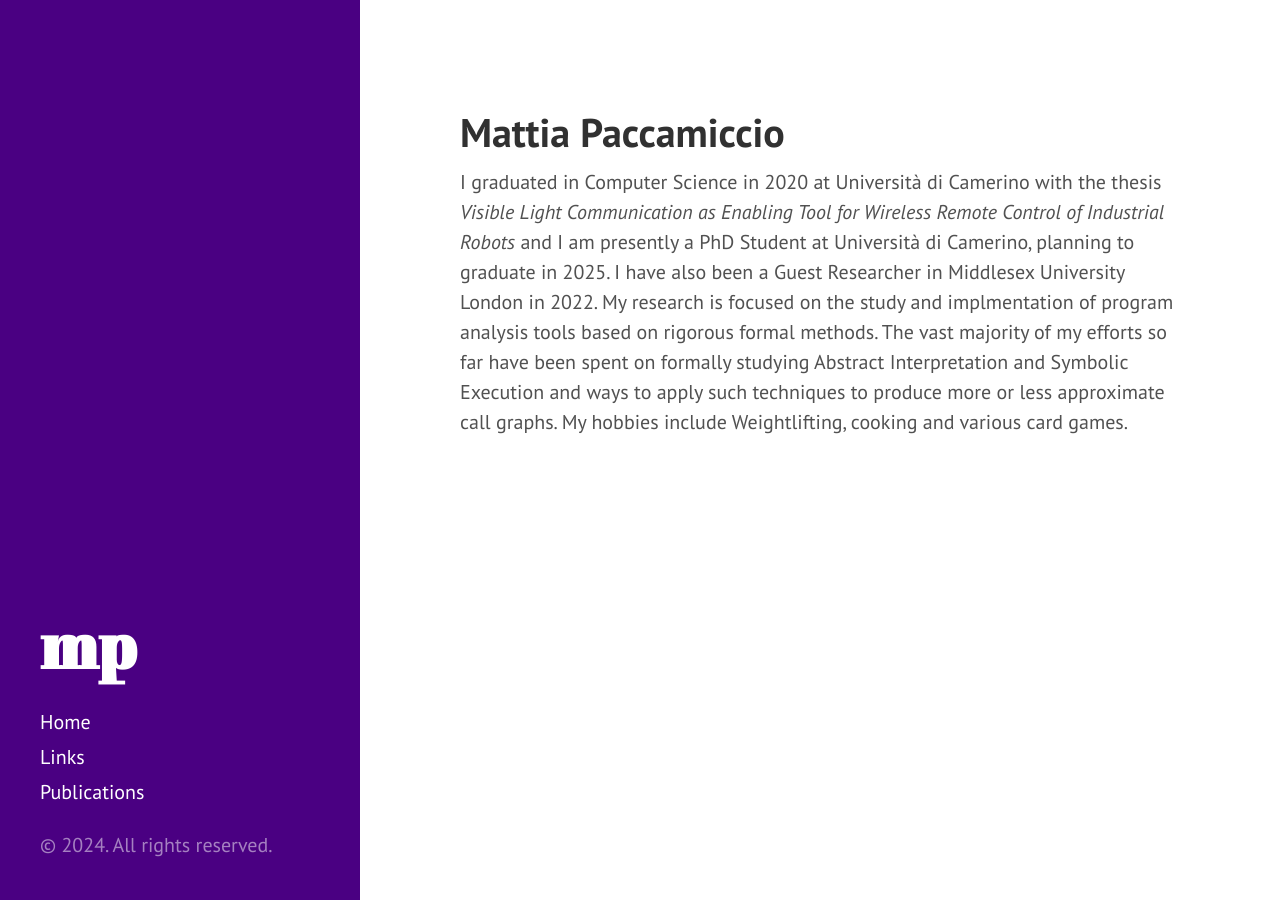
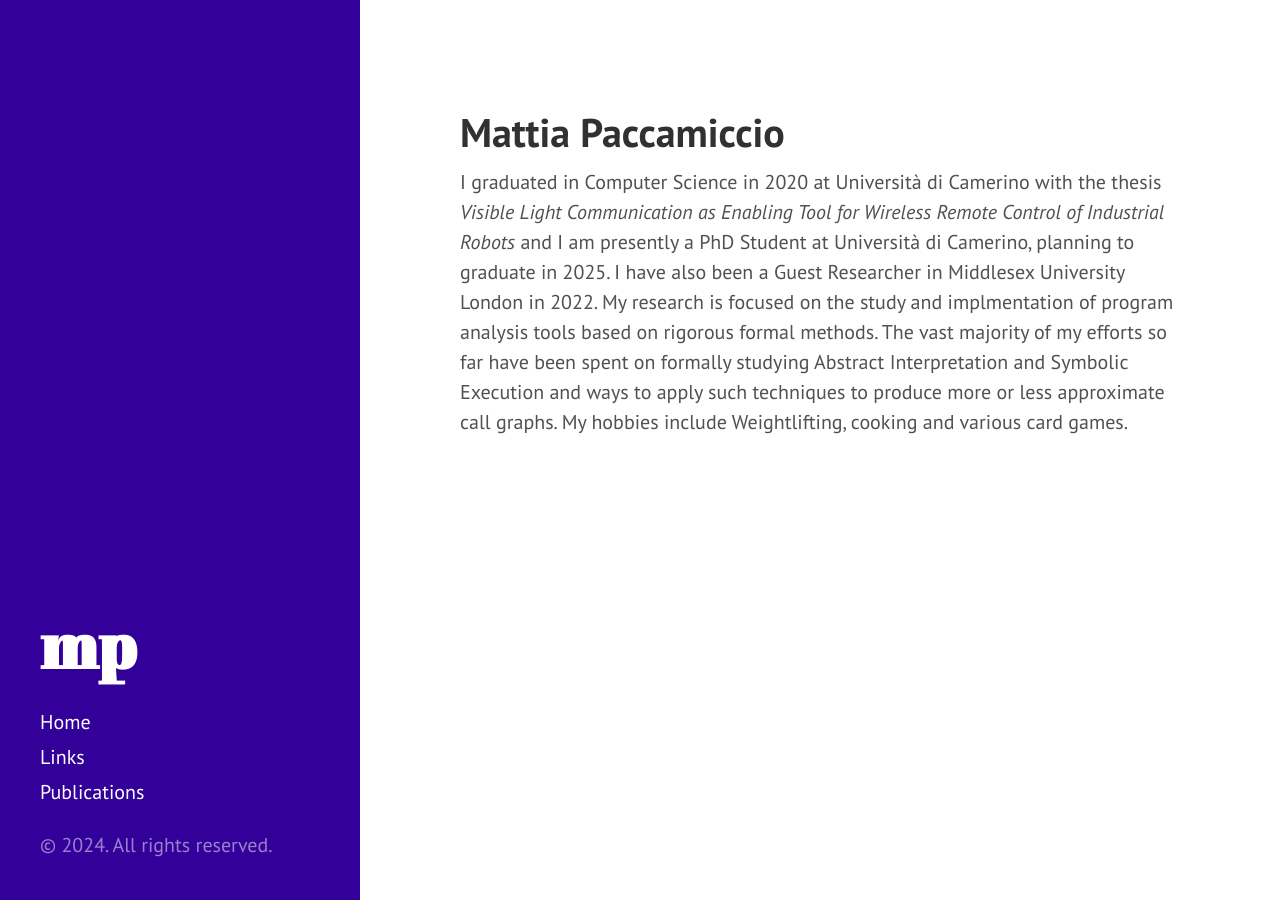
Before and after one commit to 097475/097475.github.io, a Jekyll site: the page built from index.html, in a window 1280 px wide. Built offline with Jekyll 4.4.1, drawn with Linux system fonts in a browser that asks for light colours; the list of posts is cut into pages by our own code.

Commit message:
Update hyde.css

```diff
--- a/public/css/hyde.css
+++ b/public/css/hyde.css
@@ -251,9 +251,9 @@ a.sidebar-nav-item:focus {
 
 /* Indigo */
 .theme-base-0g .sidebar {
-  background-color: #4a0082;
+  background-color: #330099;
 }
-.theme-base-0e .content a,
-.theme-base-0e .related-posts li a:hover {
-  color: #4a0082;
+.theme-base-0g .content a,
+.theme-base-0g .related-posts li a:hover {
+  color: #330099;
 }
```
